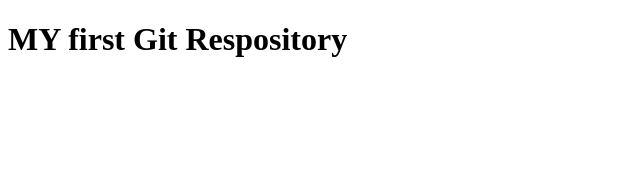
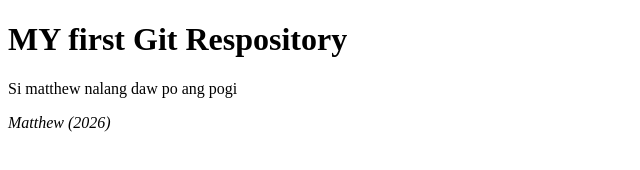
Before and after one commit to asmolomatthew/WAD1, a plain HTML site: page index.html in a window 1280 px wide. Shown: the whole page, without its empty margins (0-640 px from the left). Drawn offline with Linux system fonts and the light colour scheme.

Commit message:
Modified index.html

```diff
--- a/index.html
+++ b/index.html
@@ -7,5 +7,7 @@
 </head>
 <body>
     <h1>MY first Git Respository</h1>
+    <p>Si matthew nalang daw po ang pogi</p>
+    <i>Matthew (2026)</i>
 </body>
 </html>
```
